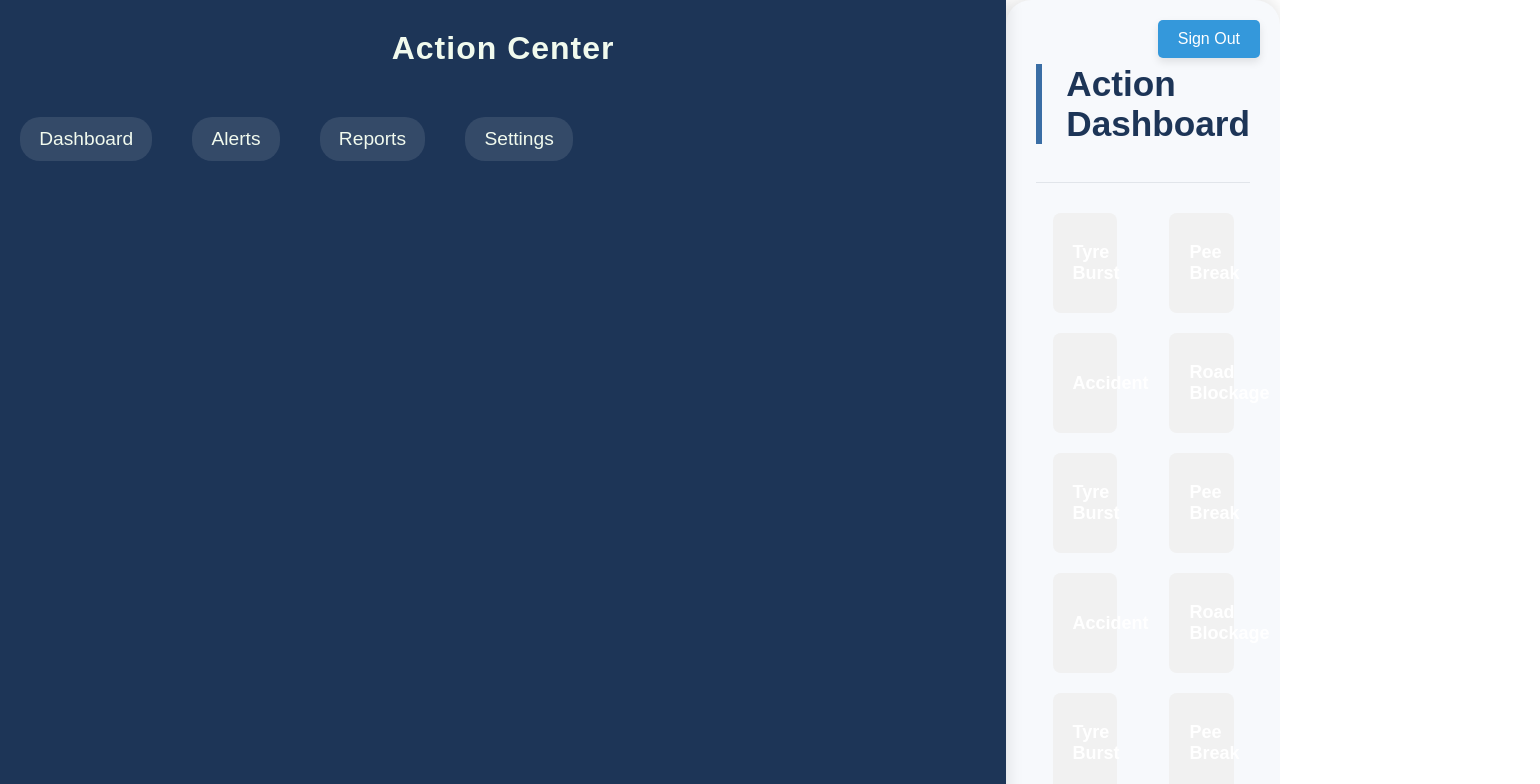
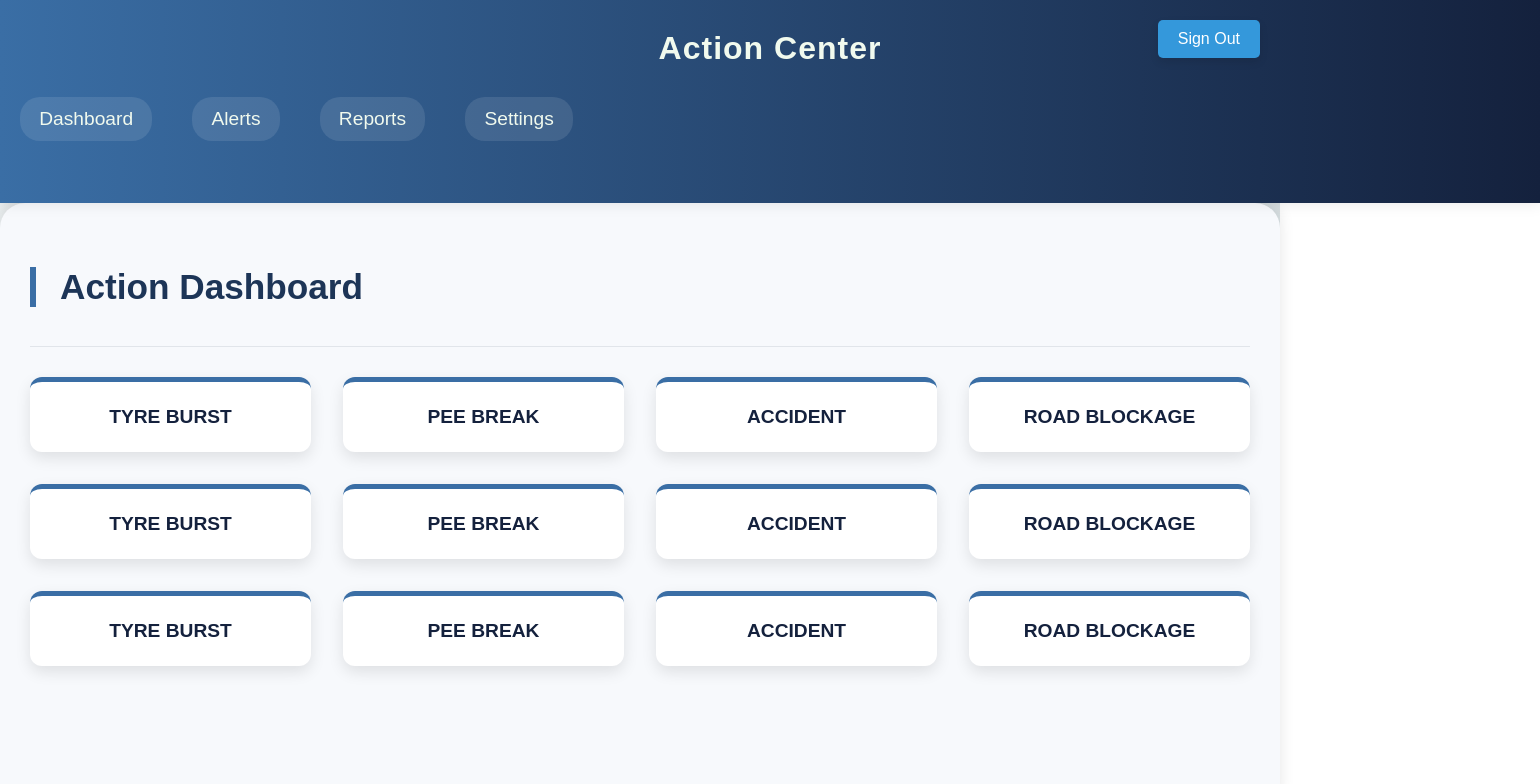
Before and after one commit to Aditey1908/SIH-2024, a React (Create React App) app in the folder frontend/: page /action-dashboard in a window 1280 px wide. Shown: the top 784 px of the page, 1540 px wide, since content can reach past the window. Built offline with nearby package versions, Linux system fonts and the light colour scheme.

Commit message:
styling of action dashboard

```diff
--- a/frontend/src/components/ActionDashboard.css
+++ b/frontend/src/components/ActionDashboard.css
@@ -1,64 +1,104 @@
+/* Action Dashboard Container */
 .action-dashboard-container {
   display: flex;
-  height: 100vh;
-  font-family: Arial, sans-serif;
+  flex-direction: column;
+  min-height: 100vh;
+  font-family: 'Poppins', sans-serif;
+  background: linear-gradient(135deg, #eef2f3, #d4dde0); /* Same soft background */
 }
 
+/* Sidebar Styling */
 .sidebar {
-  width: 250px;
-  background-color: #f8f9fc;
-  padding: 20px;
-  box-shadow: 2px 0 5px rgba(0, 0, 0, 0.1);
+  width: 20%;
+  background: linear-gradient(90deg, #3a6ea5, #14213d);
+  color: white;
+  display: flex;
+  flex-direction: column;
+  padding: 2rem;
+  box-shadow: 6px 0 20px rgba(0, 0, 0, 0.2); /* Darker shadow for depth */
 }
 
 .logo {
-  font-size: 24px;
+  font-size: 2.5rem;
   font-weight: bold;
-  margin-bottom: 30px;
+  color: #f1faee;
+  margin-bottom: 3rem;
 }
 
 .menu {
   list-style: none;
   padding: 0;
+  margin: 0;
 }
 
 .menu li {
-  margin: 20px 0;
-  font-size: 18px;
+  margin-bottom: 2rem;
+  font-size: 1.3rem;
+  padding: 1rem;
+  border-radius: 10px;
+  background-color: rgba(255, 255, 255, 0.1); /* Semi-transparent for menu items */
   cursor: pointer;
+  transition: background-color 0.3s ease, transform 0.3s;
 }
 
-.main-content {
-  flex-grow: 1;
-  padding: 20px;
-  background-color: #ffffff;
+.menu li:hover {
+  background-color: #fca311; /* Vibrant hover effect */
+  color: #14213d;
+  transform: scale(1.05);
 }
 
+/* Main Content */
+.main-content {
+  flex: 1;
+  padding: 3rem;
+  background-color: #f7f9fc;
+  border-radius: 25px 0 0 0; /* Rounded top-left corner */
+  box-shadow: -4px -4px 15px rgba(0, 0, 0, 0.1);
+}
+
+/* Header Styling */
 .header {
   display: flex;
   justify-content: space-between;
   align-items: center;
+  margin-bottom: 3rem;
 }
 
-.action-buttons {
-  display: flex;
-  flex-wrap: wrap;
-  gap: 20px;
-  margin-top: 20px;
-  justify-content: space-around;
+.header h1 {
+  font-size: 2.5rem;
+  color: #14213d;
+  border-left: 6px solid #3a6ea5;
+  padding-left: 1.5rem;
 }
 
+/* Action Buttons Section */
+.action-buttons {
+  display: grid;
+  grid-template-columns: repeat(4, 1fr);
+  gap: 2rem;
+}
+
+/* Individual Action Buttons */
 .action-button {
-  width: 30%;
-  height: 100px;
-  background-color: #f1f1f1;
-  border-radius: 8px;
-  border: none;
-  font-size: 18px;
+  padding: 1.5rem;
+  font-size: 1.2rem;
+  font-weight: bold;
+  text-transform: uppercase;
+  background-color: #ffffff;
+  color: #14213d;
+  border-radius: 12px;
+  box-shadow: 0 6px 15px rgba(0, 0, 0, 0.1);
+  border-top: 5px solid #3a6ea5; /* Accent color */
   cursor: pointer;
-  transition: background-color 0.3s ease;
+  transition: background-color 0.3s ease, transform 0.3s;
 }
 
 .action-button:hover {
-  background-color: #e2e2e2;
+  background-color: #fca311;
+  color: white;
+  transform: translateY(-5px);
 }
+
+.action-button:active {
+  transform: translateY(0);
+}
```
